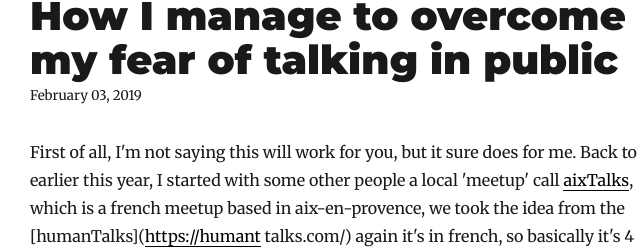
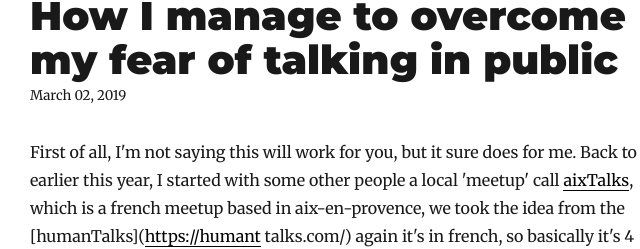
Before and after one commit to FabienGreard/fabiengreard, a Gatsby site: page /How-I-manage-to-overcome-my-fear-of-talking-in-public in a window 1280 px wide. Shown: the part 118-367 px from the top of the page, 295-935 px from the left. Built offline with nearby package versions, Linux system fonts and the light colour scheme; Gatsby itself is replaced by a stand-in of ours; some packages are replaced by stand-ins of ours.

Commit message:
Update index.md

```diff
--- a/src/pages/How-I-manage-to-overcome-my-fear-of-talking-in-public/index.md
+++ b/src/pages/How-I-manage-to-overcome-my-fear-of-talking-in-public/index.md
@@ -1,6 +1,6 @@
 ---
 title: How I manage to overcome my fear of talking in public
-date: '2019-02-03'
+date: '2019-03-02'
 ---
 
 First of all, I'm not saying this will work for you, but it sure does for me.
```
